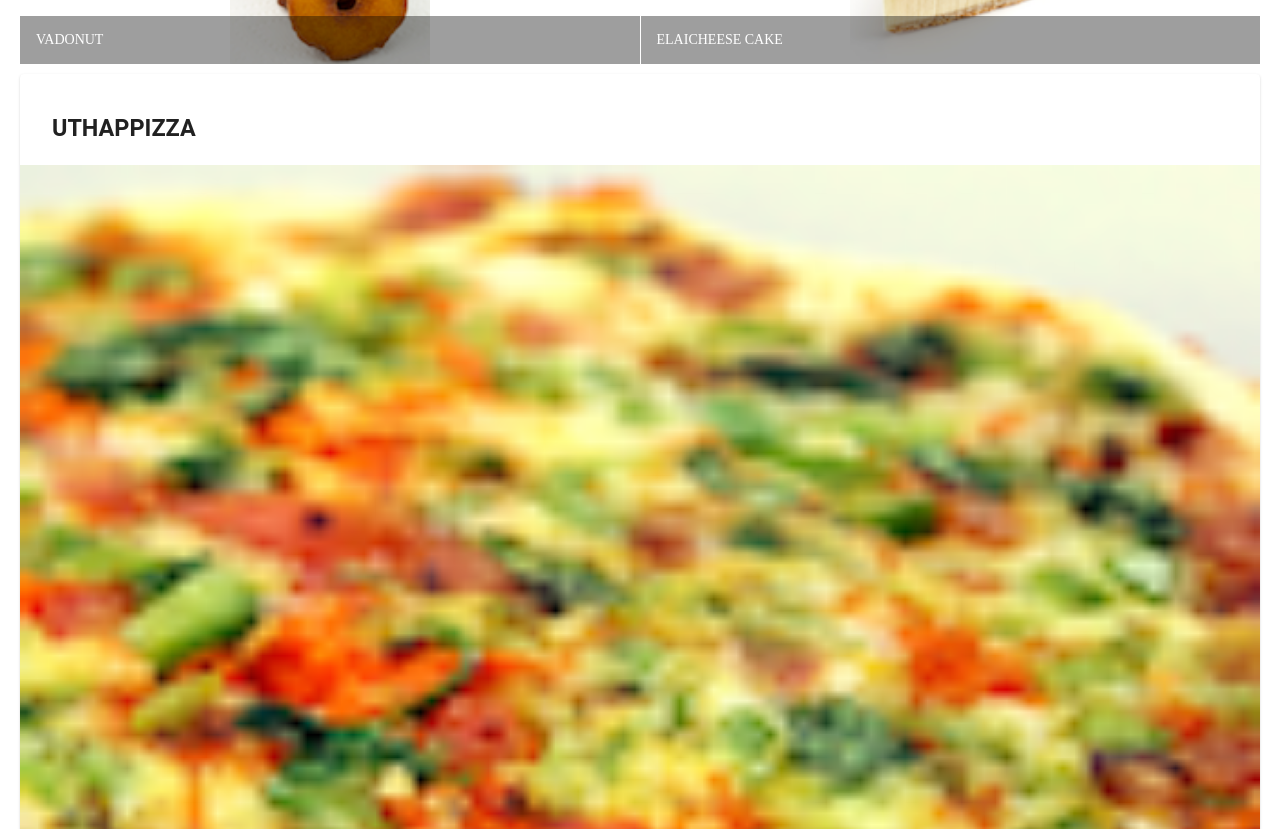
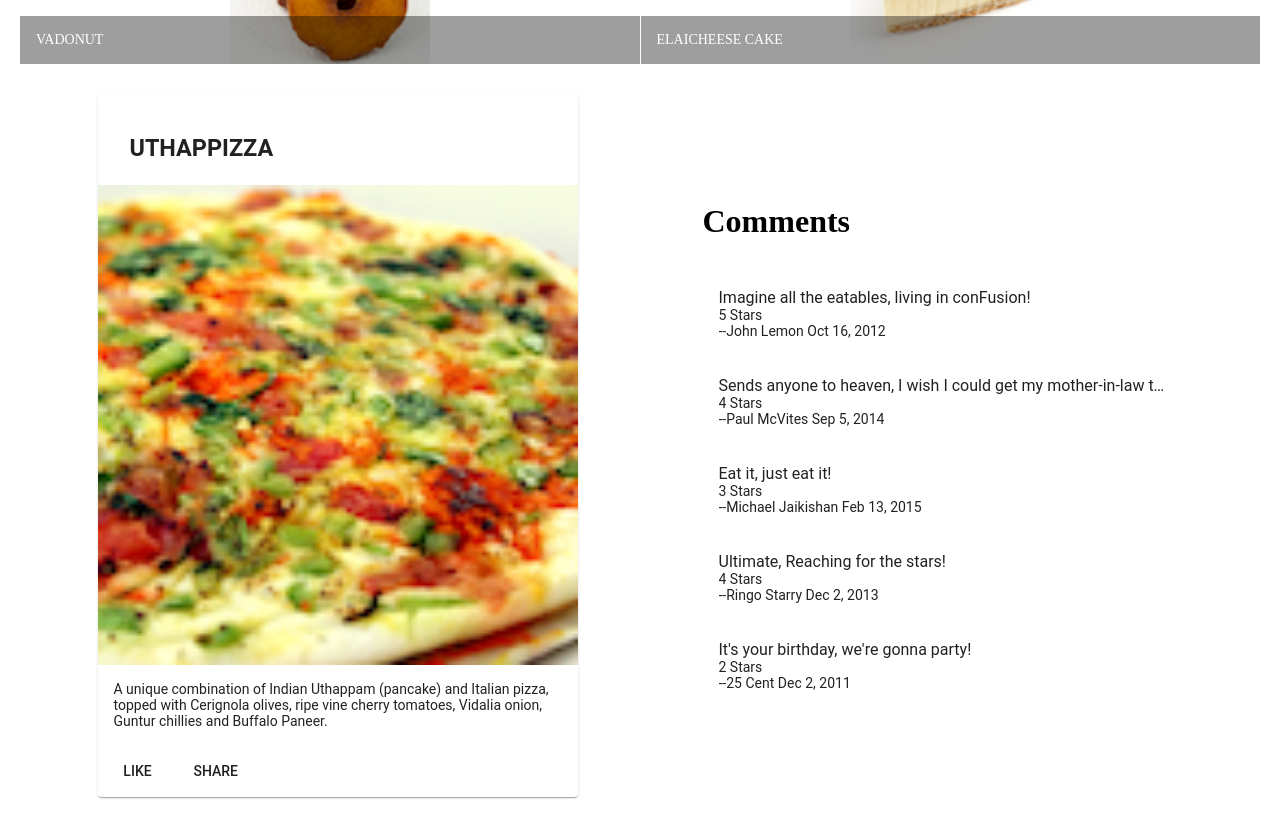
Before and after one commit to nikhilsharma96/CourseraAngularProject, an Angular app: page / in a window 1280 px wide. Shown: the part 500-1329 px from the top of the page. Built offline with nearby package versions, Linux system fonts and the light colour scheme.

Commit message:
Component:Assignment Completed

```diff
--- a/src/app/app.module.ts
+++ b/src/app/app.module.ts
@@ -12,11 +12,13 @@
 
 import 'hammerjs';
 import { MenuComponent } from './menu/menu.component';
+import { DishdetailComponent } from './menu/dishdetail/dishdetail.component';
 
 @NgModule({
   declarations: [
     AppComponent,
-    MenuComponent
+    MenuComponent,
+    DishdetailComponent
   ],
   imports: [
     BrowserModule,
--- /dev/null
+++ b/src/app/menu/dishdetail/dishdetail.component.html
@@ -0,0 +1,39 @@
+<div class="container"
+    fxLayout="row"
+    fxLayout.sm="column"
+    fxLayout.xs="column"
+    fxLayoutAlign.gt-md="space-around center"
+    fxLayoutGap="10px"
+    fxLayoutGap.xs="0">
+
+    <div fxFlex="40" *ngIf="dish">
+        <mat-card>
+          <mat-card-header>
+            <mat-card-title>
+              <h3>{{dish.name | uppercase}}</h3>
+            </mat-card-title>
+          </mat-card-header>
+          <img mat-card-image src={{dish.image}} alt={{dish.name}}>
+          <mat-card-content>
+            <p>{{dish.description}}
+            </p>
+          </mat-card-content>
+          <mat-card-actions>
+            <button mat-button>LIKE</button>
+            <button mat-button>SHARE</button>
+          </mat-card-actions>
+        </mat-card>
+      </div>
+
+  <div fxFlex="40">
+    <h1>Comments</h1>
+    <mat-list>
+        <mat-list-item *ngFor="let comm of dish.comments;let i=index" >
+          <p matLine> {{dish.comments[i].comment}} </p>
+          <p matLine> {{dish.comments[i].rating}} Stars</p>
+          <p matLine> --{{dish.comments[i].author}} {{dish.comments[i].date | date}} </p>
+        </mat-list-item>
+      </mat-list>
+  </div>
+
+</div>
--- /dev/null
+++ b/src/app/menu/dishdetail/dishdetail.component.ts
@@ -0,0 +1,60 @@
+import { Component, OnInit } from '@angular/core';
+
+const DISH = {
+  id: '0',
+  name: 'Uthappizza',
+  image: '/assets/images/uthappizza.png',
+  category: 'mains',
+  featured: true,
+  label: 'Hot',
+  price: '4.99',
+  // tslint:disable-next-line:max-line-length
+  description: 'A unique combination of Indian Uthappam (pancake) and Italian pizza, topped with Cerignola olives, ripe vine cherry tomatoes, Vidalia onion, Guntur chillies and Buffalo Paneer.',
+  comments: [
+       {
+           rating: 5,
+           comment: 'Imagine all the eatables, living in conFusion!',
+           author: 'John Lemon',
+           date: '2012-10-16T17:57:28.556094Z'
+       },
+       {
+           rating: 4,
+           comment: 'Sends anyone to heaven, I wish I could get my mother-in-law to eat it!',
+           author: 'Paul McVites',
+           date: '2014-09-05T17:57:28.556094Z'
+       },
+       {
+           rating: 3,
+           comment: 'Eat it, just eat it!',
+           author: 'Michael Jaikishan',
+           date: '2015-02-13T17:57:28.556094Z'
+       },
+       {
+           rating: 4,
+           comment: 'Ultimate, Reaching for the stars!',
+           author: 'Ringo Starry',
+           date: '2013-12-02T17:57:28.556094Z'
+       },
+       {
+           rating: 2,
+           comment: 'It\'s your birthday, we\'re gonna party!',
+           author: '25 Cent',
+           date: '2011-12-02T17:57:28.556094Z'
+       }
+   ]
+};
+
+@Component({
+  selector: 'app-dishdetail',
+  templateUrl: './dishdetail.component.html',
+  styleUrls: ['./dishdetail.component.scss']
+})
+export class DishdetailComponent implements OnInit {
+  dish=DISH;
+
+  constructor() { }
+
+  ngOnInit(): void {
+  }
+
+}
--- a/src/app/menu/menu.component.html
+++ b/src/app/menu/menu.component.html
@@ -20,23 +20,6 @@
     </mat-grid-list>
   </div>
 
-  <div fxFlex *ngIf="selectedDish">
-    <mat-card>
-      <mat-card-header>
-        <mat-card-title>
-          <h3>{{selectedDish.name | uppercase}}</h3>
-        </mat-card-title>
-      </mat-card-header>
-      <img mat-card-image src={{selectedDish.image}} alt={{selectedDish.name}}>
-      <mat-card-content>
-        <p>{{selectedDish.description}}
-        </p>
-      </mat-card-content>
-      <mat-card-actions>
-        <button mat-button>LIKE</button>
-        <button mat-button>SHARE</button>
-      </mat-card-actions>
-    </mat-card>
-  </div>
+  <app-dishdetail></app-dishdetail>
 
 </div>
```
Also changed, not shown: src/app/menu/dishdetail/dishdetail.component.scss (added), 1 other file (tests, documents, lock files or other folders).
